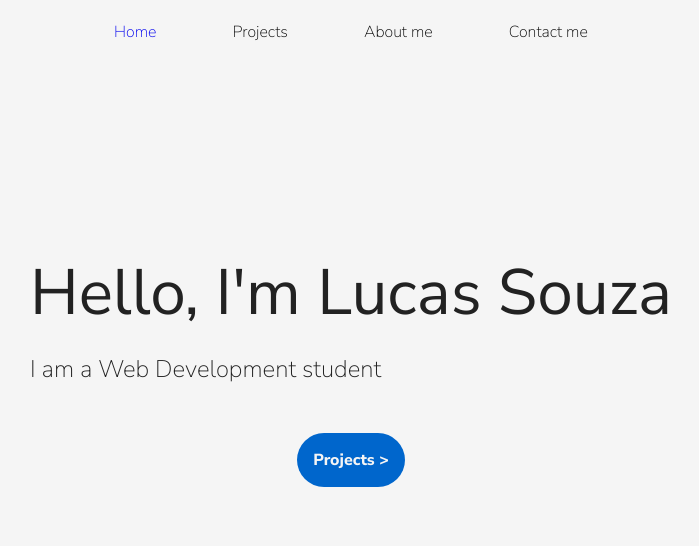
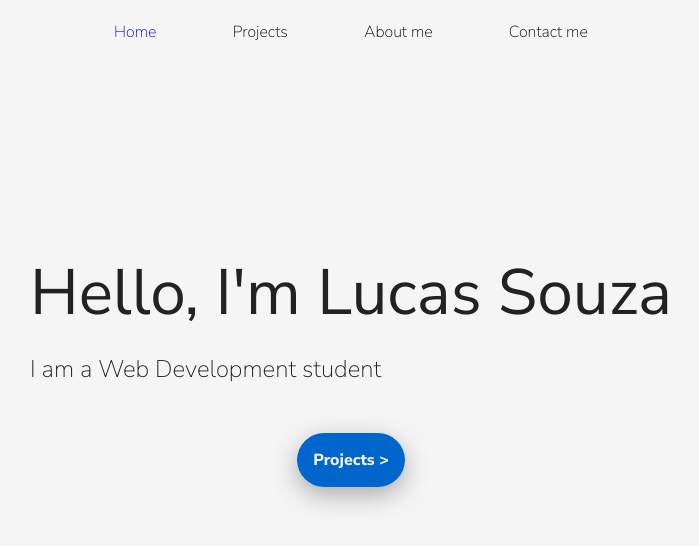
Before and after one commit to luqas31/Portfolio, a React (Vite) app: page / in a window 1280 px wide. Shown: the top 546 px of the page, without its empty margins (289-988 px from the left). Built offline with nearby package versions, Linux system fonts and the light colour scheme.

Commit message:
feat: added box-shadow

```diff
--- a/src/App.css
+++ b/src/App.css
@@ -59,6 +59,7 @@ h2 {
 	padding: 1rem;
 	width: 100%;
 	font-weight: 800;
+	box-shadow: #aaaaaa 0px 8px 24px;
 }
 
 @keyframes blink {
```
